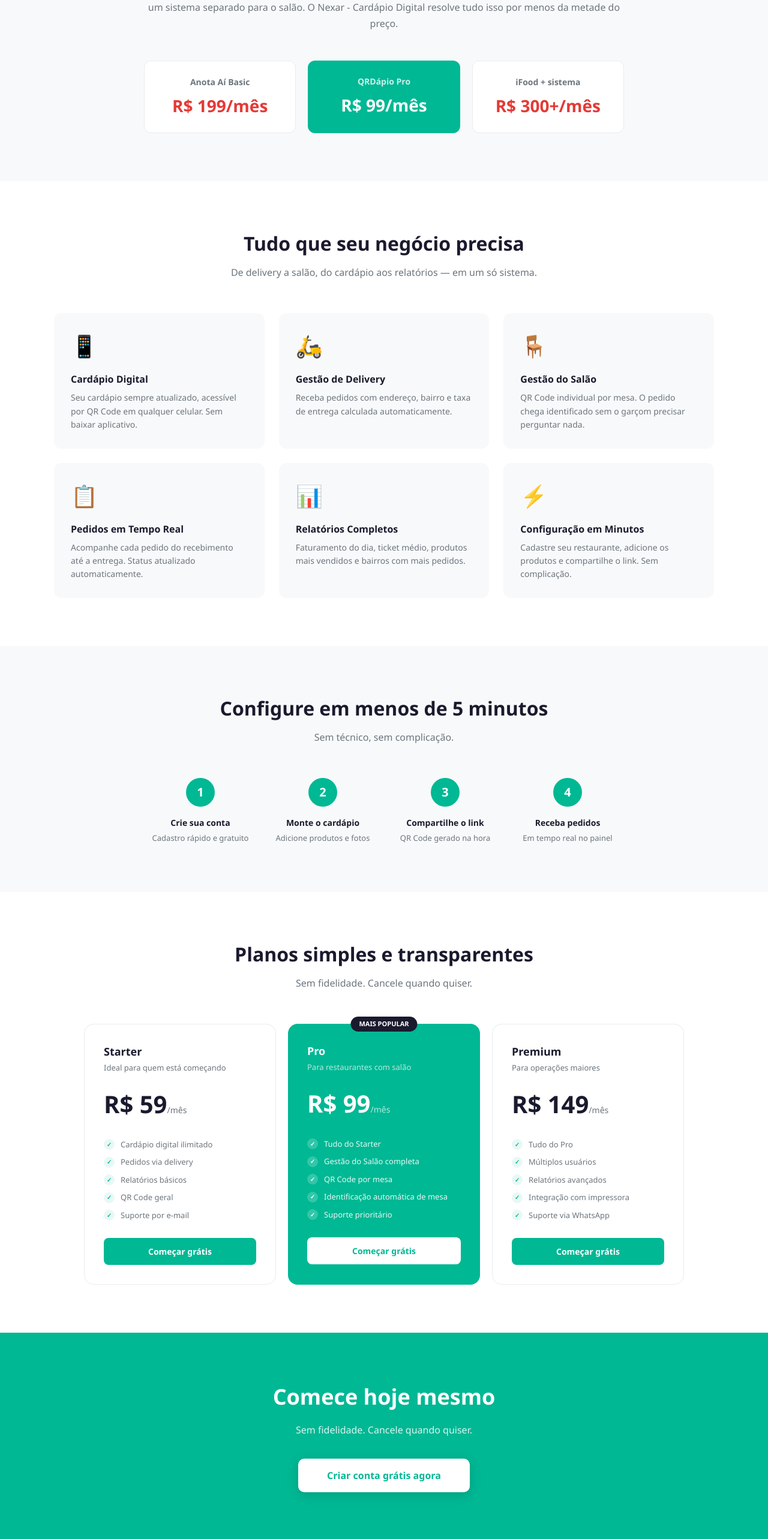
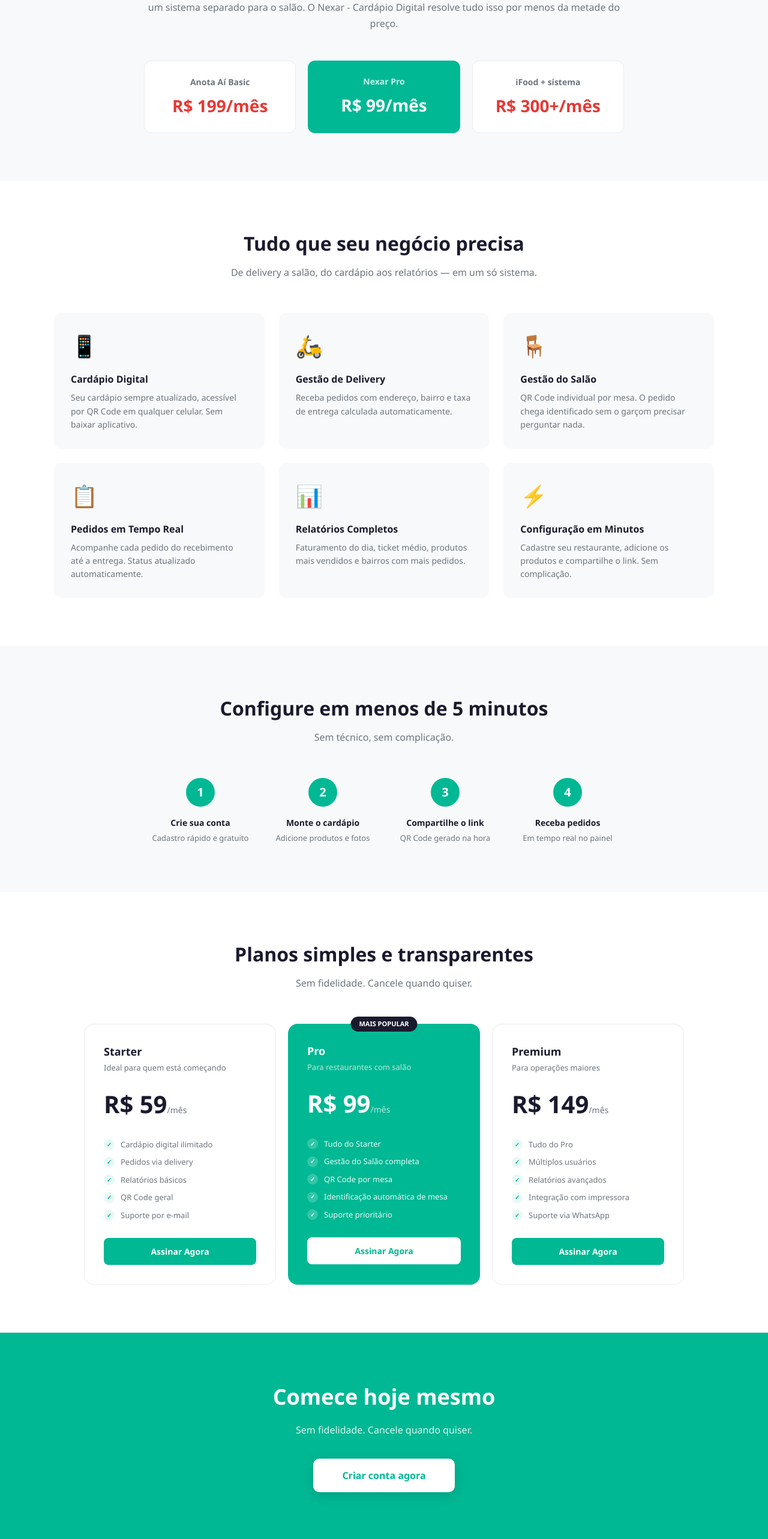
Before and after one commit to nexaragency/cardapio-saas, a Next.js app: page /landing in a window 1280 px wide. Shown: the part 820-3386 px from the top of the page at 60% size. Built offline with nearby package versions, Linux system fonts and the light colour scheme.

Commit message:
fix: remove referencias a trial e QRDapio da landing

```diff
--- a/src/app/landing/page.js
+++ b/src/app/landing/page.js
@@ -139,7 +139,7 @@
           <div style={{ display: 'grid', gridTemplateColumns: '1fr 1fr 1fr', gap: 20 }}>
             {[
               { label: 'Anota Aí Basic', price: 'R$ 199/mês', color: '#e53935' },
-              { label: 'QRDápio Pro', price: 'R$ 99/mês', color: '#00B894', highlight: true },
+              { label: 'Nexar Pro', price: 'R$ 99/mês', color: '#00B894', highlight: true },
               { label: 'iFood + sistema', price: 'R$ 300+/mês', color: '#e53935' }
             ].map(item => (
               <div key={item.label} style={{
@@ -235,7 +235,7 @@
                 </div>
                 <button onClick={() => router.push('/cadastro')}
                   style={{ width: '100%', padding: '12px', background: plan.highlight ? '#fff' : '#00B894', border: 'none', borderRadius: 8, cursor: 'pointer', fontSize: 14, fontWeight: 700, color: plan.highlight ? '#00B894' : '#fff' }}>
-                  Começar grátis
+                  Assinar Agora
                 </button>
               </div>
             ))}
@@ -254,7 +254,7 @@
 </p>
           <button onClick={() => router.push('/cadastro')}
             style={{ padding: '16px 48px', background: '#fff', border: 'none', borderRadius: 10, cursor: 'pointer', fontSize: 16, fontWeight: 700, color: '#00B894', boxShadow: '0 4px 20px rgba(0,0,0,0.15)' }}>
-            Criar conta grátis agora
+            Criar conta agora
           </button>
         </div>
       </section>
```
